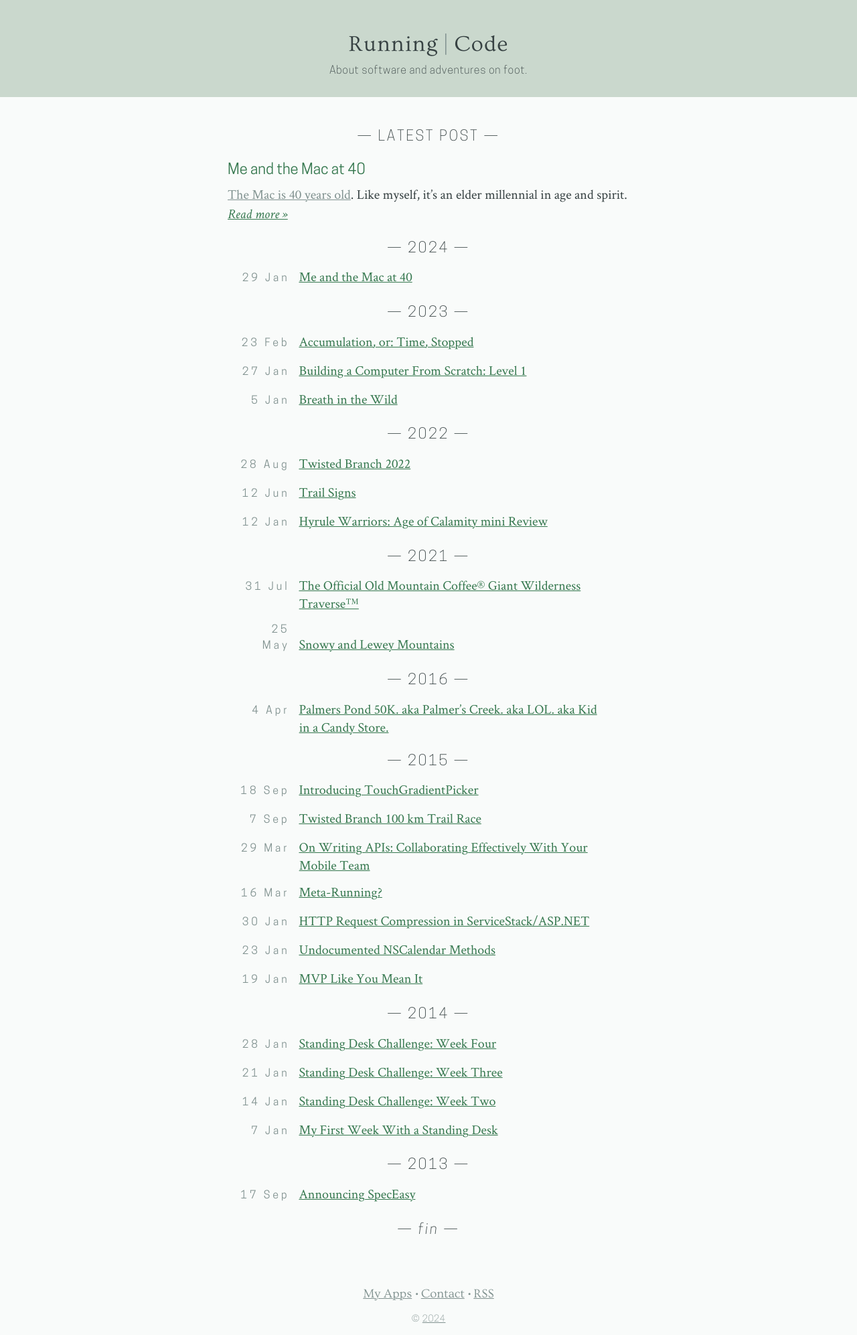
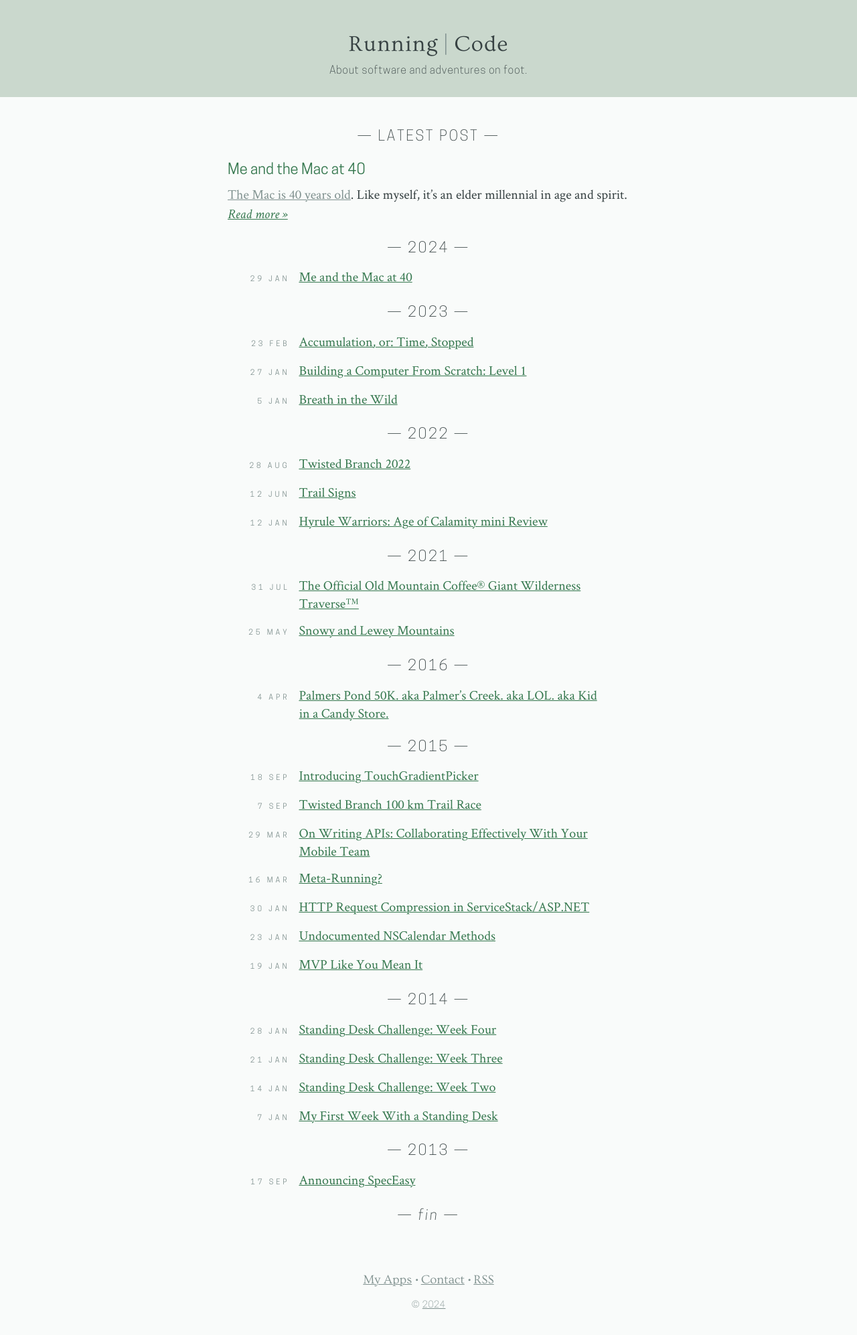
Before and after one commit to mmertsock/mmertsock.github.io, a Jekyll site: the page built from index.html, in a window 1280 px wide. Shown: the whole page at 67% size. Built offline with Jekyll 4.4.1, drawn with Linux system fonts in a browser that asks for light colours; after the commit the page ends 1973 px from its top, so only the background shows below that.

Commit message:
allow small caps

```diff
--- a/css/main.css
+++ b/css/main.css
@@ -437,6 +437,7 @@ section.archive h2:last-child {
     color: var(--text-color-secondary);
     font-family: var(--font-face-secondary);
     font-weight: 400;
+    font-synthesis-small-caps: auto;
     font-variant: all-small-caps;
     font-size: 12pt;
     letter-spacing: 3pt;
```
